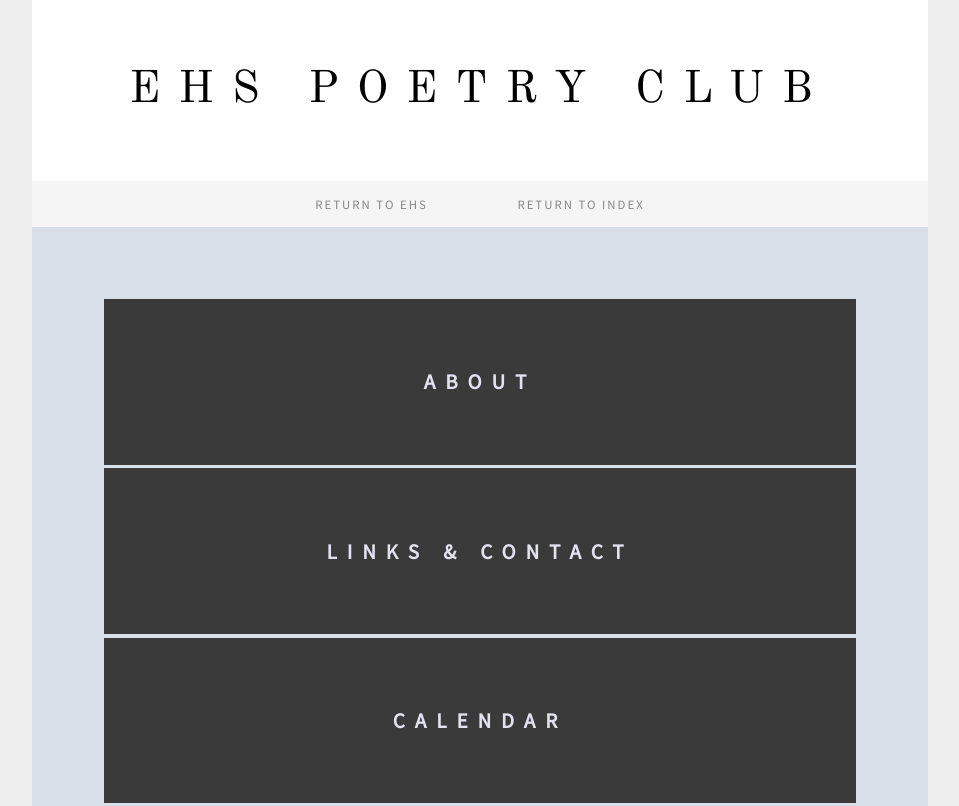
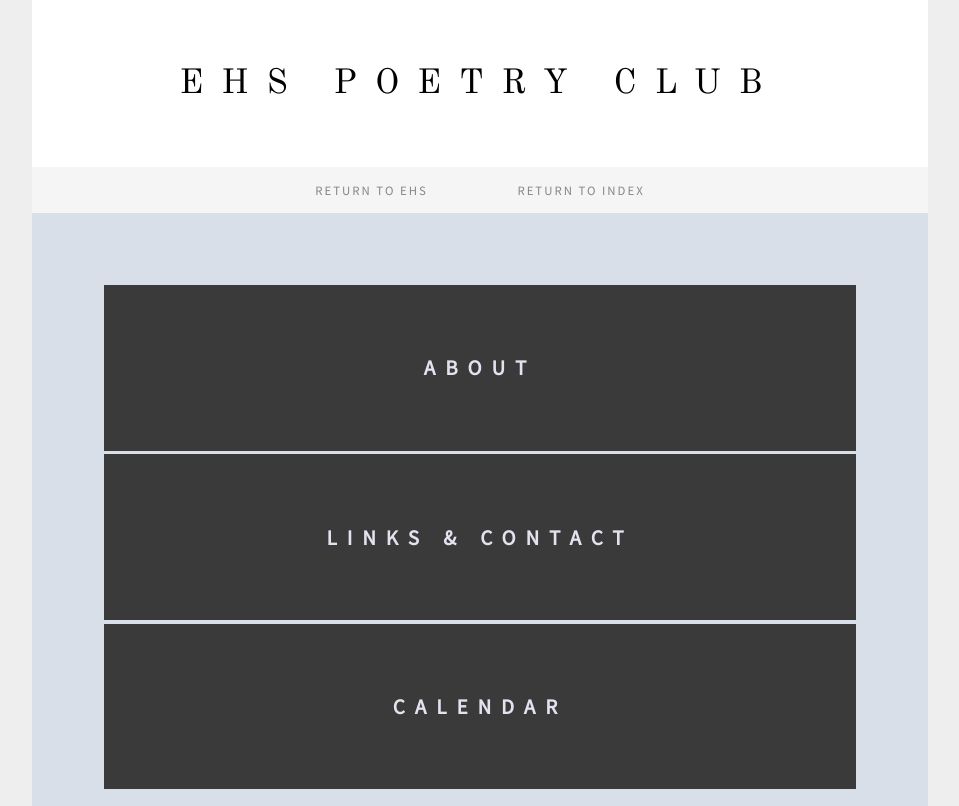
Before and after one commit to ehspoetryclub/ehspoetryclub.github.io, a plain HTML site: page index.html in a window 1280 px wide. Shown: the top 806 px of the page, without its empty margins (160-1119 px from the left). Drawn offline with nearby package versions, Linux system fonts and the light colour scheme.

Commit message:
Update poetryclub.css

```diff
--- a/poetryclub.css
+++ b/poetryclub.css
@@ -1,6 +1,6 @@
 /* Responsive */
 
-@media only screen and (max-width:769px) {
+@media only screen and (max-width:768px) {
 	.container-fluid {min-width:100%;}
 	.slider {display:none;}
 	.panel {display:none;}
@@ -12,6 +12,7 @@
 
 @media only screen and (min-width:769px) {
 	section {display:none;}
+	header #title{font-size:2.3em;}
 }
 
 /* Scrollbar */
```
